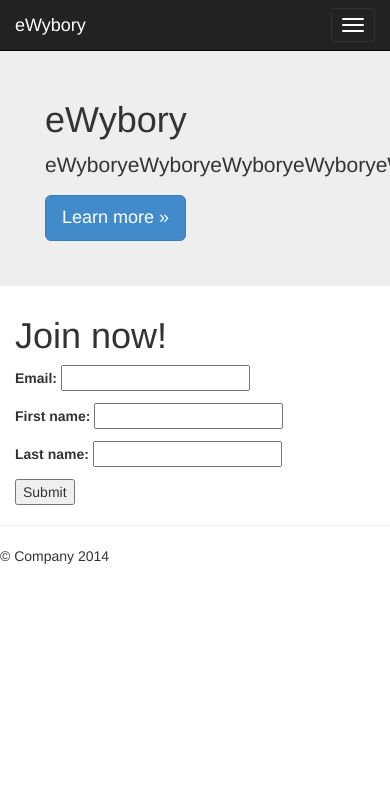
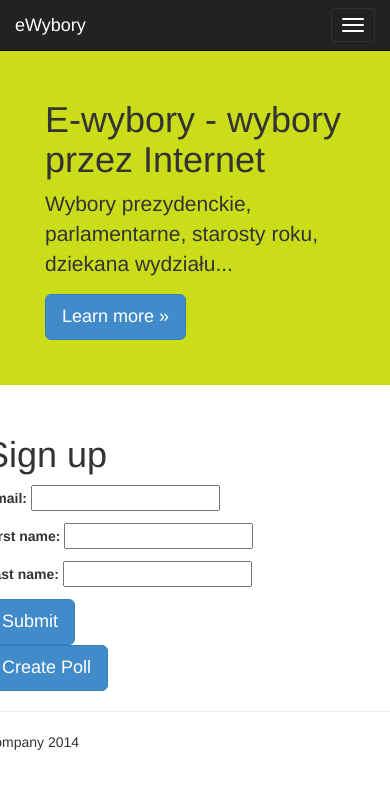
Before and after one commit to wegdrasil/eWybory, a Django app: template static/templates/user.html in a window 390 px wide; the page is wider, and only the part inside the window is pictured. Shown: the top 789 px of that part. Run offline with Django 3.2, Linux system fonts and the light colour scheme; the template is opened without the code that fills it: values that come from a table or form of the project are taken from there, others are empty; parts of the project's set-up code (start-up, migrations or seed data) failed here and were passed over; some libraries are stand-ins or nearby versions.

Commit message:
Twardy do roboty!!!

```diff
--- a/eWybory/urls.py
+++ b/eWybory/urls.py
@@ -9,8 +9,8 @@ admin.autodiscover()
 urlpatterns = patterns('',
     # Examples:
      url(r'^$', 'Poll.views.home', name='home'),
-    # url(r'^blog/', include('blog.urls')),
-
+    url(r'^thank-you/$', 'Poll.views.thankyou', name='thankyou'),
+    url(r'^create-poll/$', 'Poll.views.createpoll', name='createpoll'),
     url(r'^admin/', include(admin.site.urls)),
 )
 
--- /dev/null
+++ b/static/static/css/custom.css
@@ -0,0 +1,3 @@
+.jumbotron {
+    background-color: #cbdd18;
+}
--- a/static/templates/base.html
+++ b/static/templates/base.html
@@ -16,6 +16,9 @@
 
     <!-- Custom styles for this template -->
     <link href="/static/css/jumbotron.css" rel="stylesheet">
+
+    <!-- Custom CSS -->
+    <link href="/static/css/custom.css" rel="stylesheet">
 
     <!-- Just for debugging purposes. Don't actually copy this line! -->
     <!--[if lt IE 9]><script src="/static/js/ie8-responsive-file-warning.js"></script><![endif]-->
@@ -54,23 +57,31 @@
       </div>
     </div>
 
-    <!-- Main jumbotron for a primary marketing message or call to action -->
+    {% block jumbotron %}
     <div class="jumbotron">
       <div class="container">
-        <h1>eWybory</h1>
-        <p>eWyboryeWyboryeWyboryeWyboryeWyboryeWyboryeWyboryeWyboryeWyboryeWyboryeWyboryeWyboryeWyboryeWybory</p>
+        <h1>E-wybory - wybory przez Internet</h1>
+        <p>Wybory prezydenckie, parlamentarne, starosty roku, dziekana wydziału...</p>
         <p><a class="btn btn-primary btn-lg" role="button">Learn more &raquo;</a></p>
       </div>
     </div>
+    {% endblock %}
+
+    <div class="row">
+        {% if messages %}
+        <div class="col-sm-6 col-sm-offset-3">
+           {%  for message in messages %}
+           <p{%  if message.tags == "success" %} class="alert alert-success" {% endif %}>{{ message }}</p>
+
+           {% endfor %}
+        </div>
+    </div>
+    {% endif %}
 
 
-
-        <div class="col-md-12">
         {% block content %}
 
         {% endblock %}
-        </div>
-      </div>
 
       <hr>
 
--- /dev/null
+++ b/static/templates/thankyou.html
@@ -0,0 +1,6 @@
+{% extends 'base.html' %}
+
+{%  block content %}
+
+
+{% endblock %}
--- a/static/templates/user.html
+++ b/static/templates/user.html
@@ -1,9 +1,19 @@
 {% extends 'base.html' %}
 
 {%  block content %}
-<h1>Join now!</h1>
-<form method='POST' action=''> {% csrf_token %}
-    {{ form.as_p }}
-    <input type='submit'>
-</form>
+     <div class="row">
+        <div class="col-sm-6 col-sm-offset-7">
+
+        <h1>Sign up</h1>
+        <form method='POST' action=''> {% csrf_token %}
+            {{ form.as_p }}
+            <input type='submit' class='btn btn-primary btn-lg'>
+        </form>
+
+        </div>
+
+    <div class="col-sm-6 col-sm-offset-1">
+        <a class='btn btn-primary btn-lg' href='{% url "createpoll" %}'>Create Poll</a>
+    <div></div>
+</div>
 {% endblock %}
```
Also changed, not shown: Poll/views.py (+17 -1 lines), static/templates/createpoll.html (added, +12 -0 lines), db.sqlite3, 1 other file.
